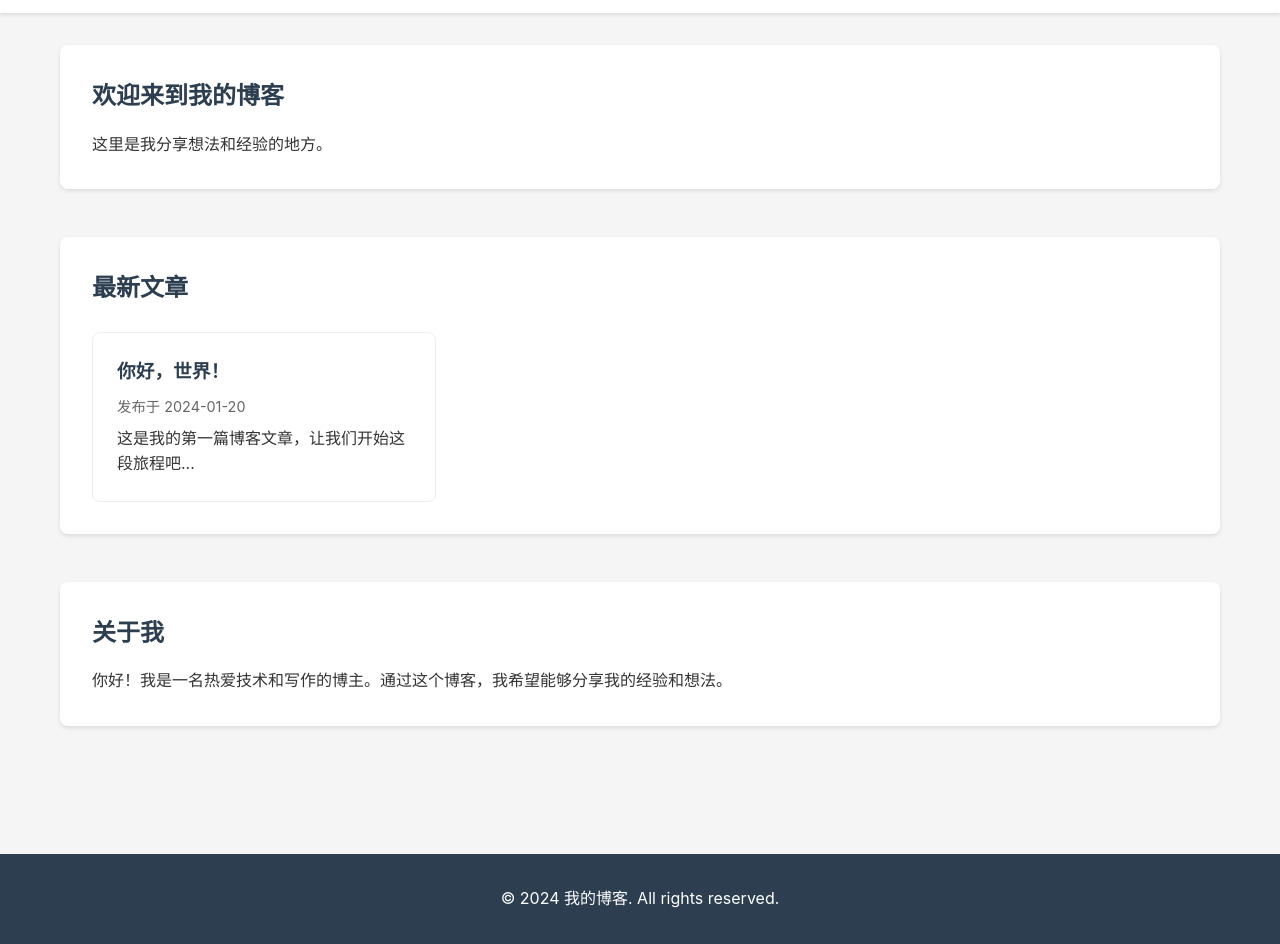
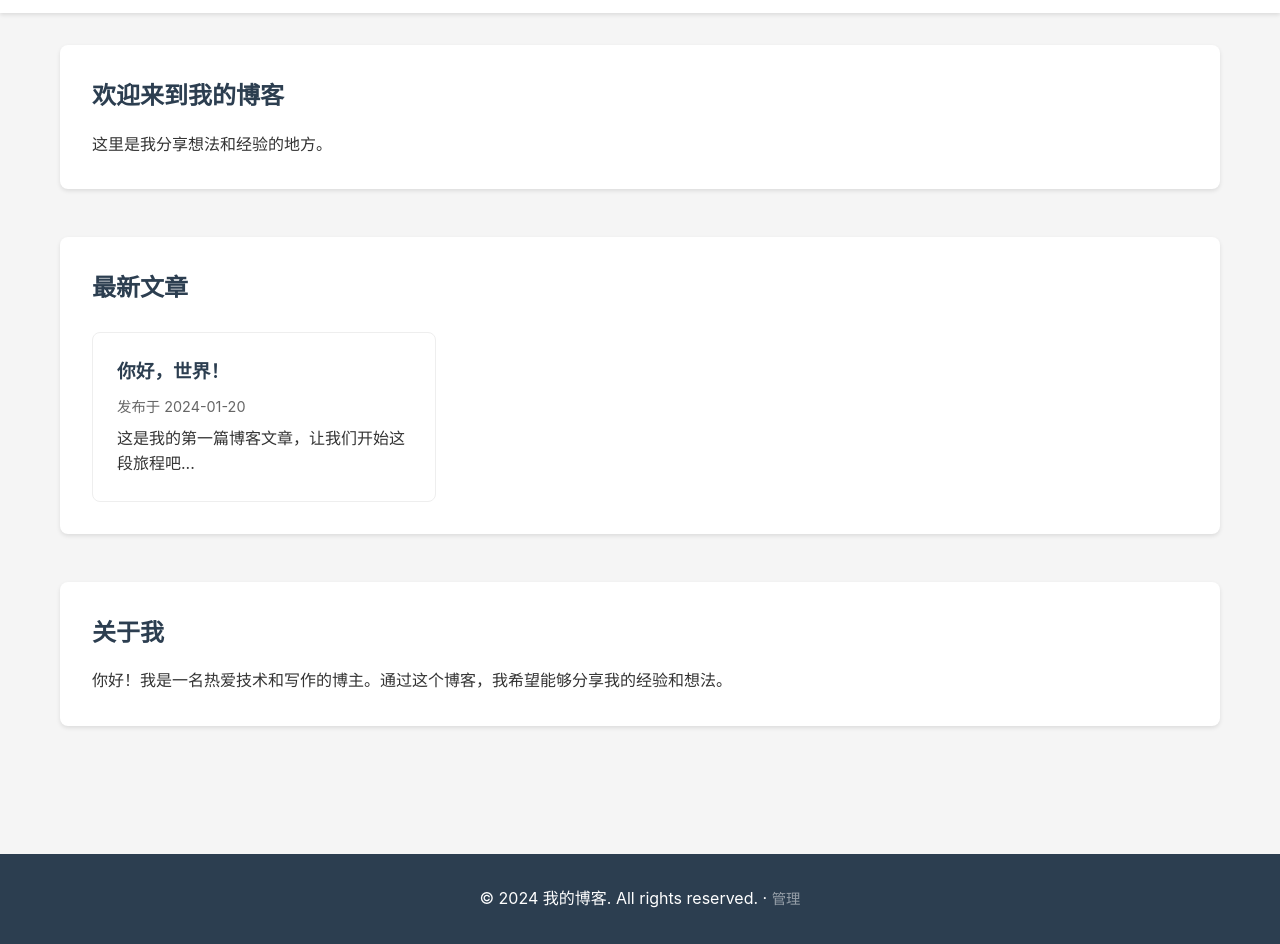
Before and after one commit to superPXP/blog, a plain HTML site: page index.html in a window 1280 px wide. Shown: the part 57-1001 px from the top of the page. Drawn offline with Linux system fonts and the light colour scheme.

Commit message:
Add files via upload

```diff
--- a/index.html
+++ b/index.html
@@ -47,7 +47,7 @@
 
     <footer>
         <div class="container">
-            <p>&copy; 2024 我的博客. All rights reserved.</p>
+            <p>&copy; 2024 我的博客. All rights reserved. · <a href="admin/new-post.html" class="admin-link">管理</a></p>
         </div>
     </footer>
 </body>
--- a/styles.css
+++ b/styles.css
@@ -129,6 +129,17 @@ footer p {
     text-align: center;
 }
 
+.admin-link {
+    color: rgba(255, 255, 255, 0.5);
+    text-decoration: none;
+    font-size: 0.9rem;
+    transition: color 0.3s ease;
+}
+
+.admin-link:hover {
+    color: rgba(255, 255, 255, 0.8);
+}
+
 /* 响应式设计 */
 @media (max-width: 768px) {
     nav .container {
```
